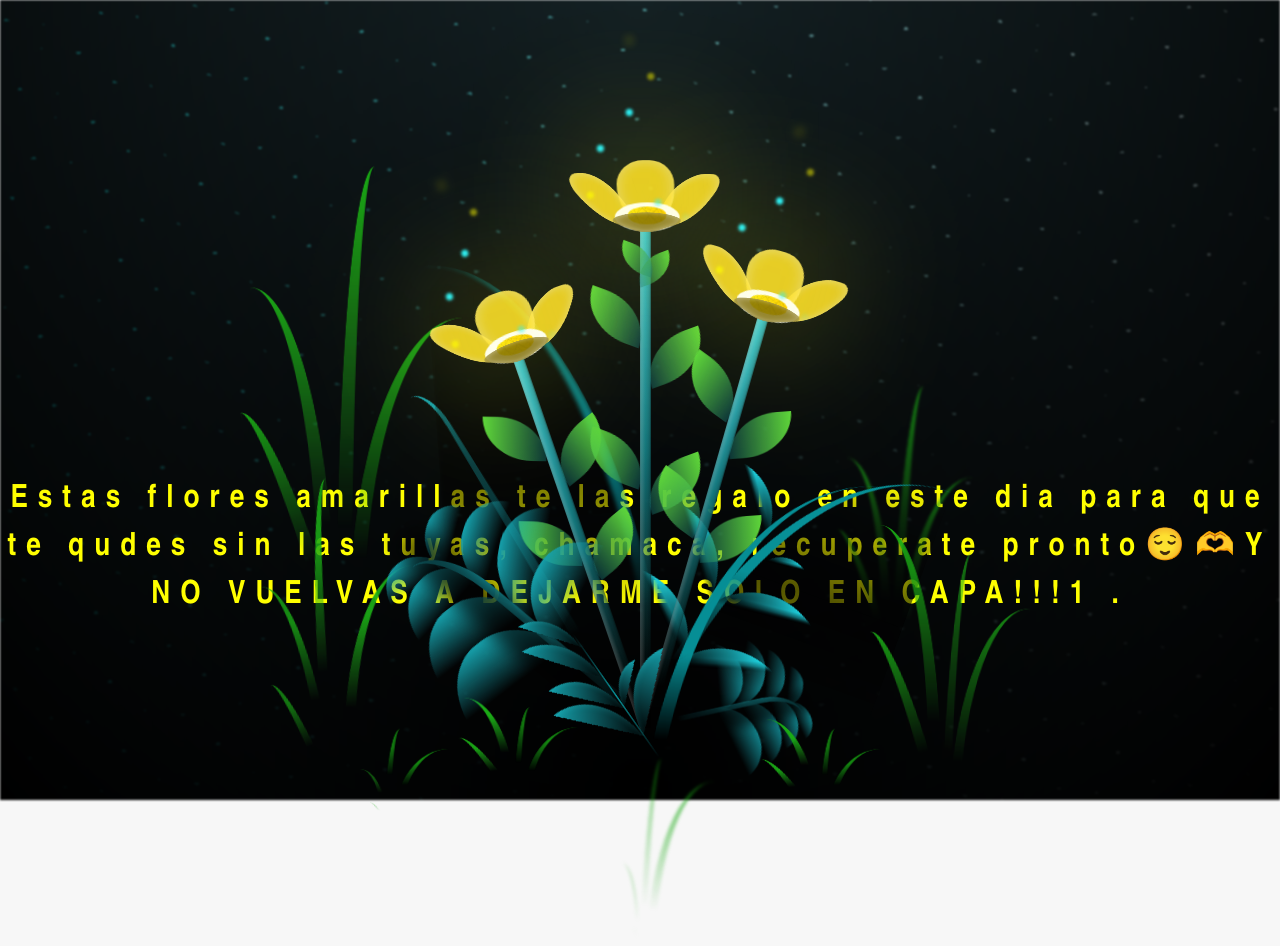
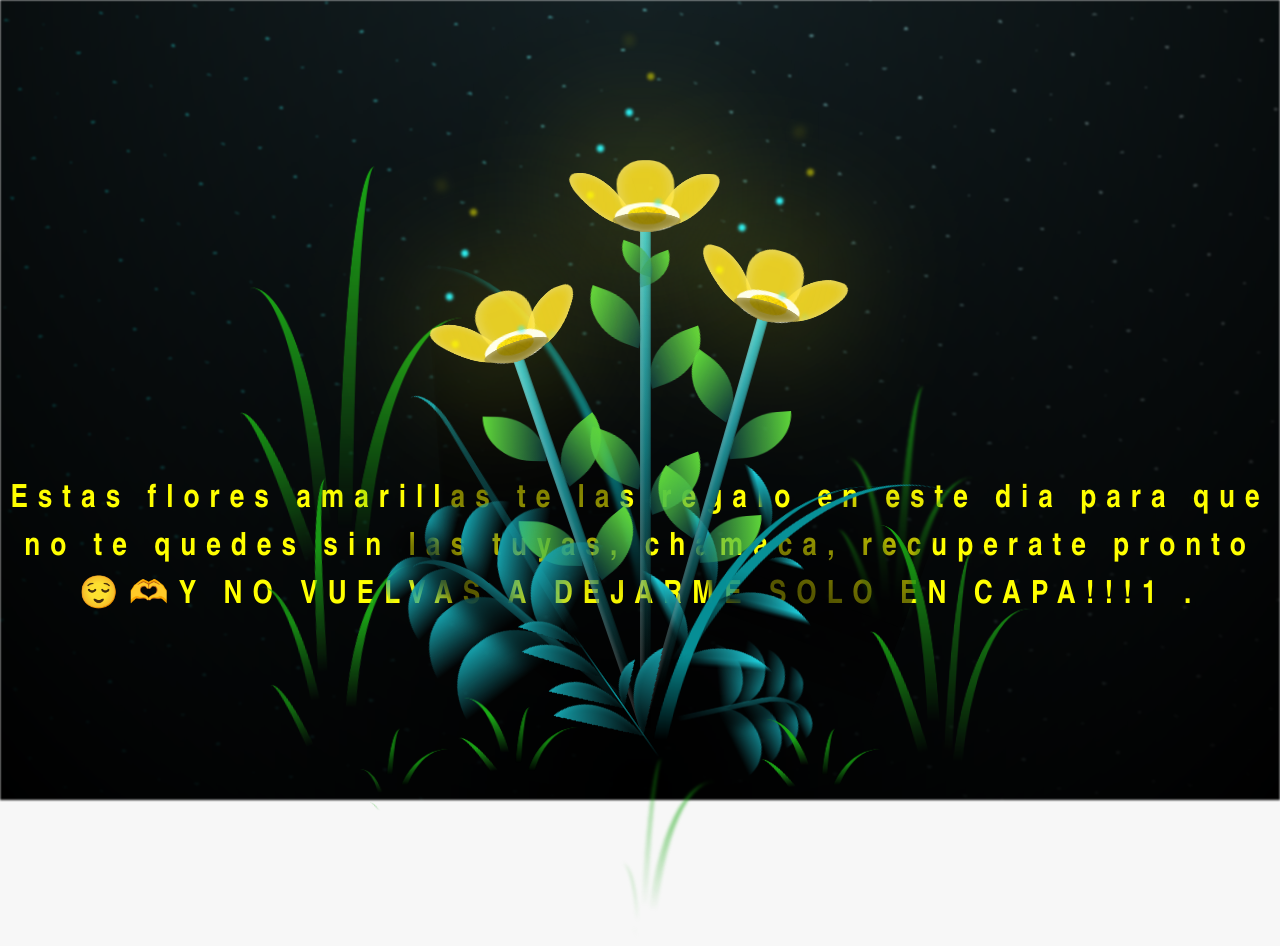
Before and after one commit to XGAMER-cloud/GAB, a plain HTML site: page flower.html in a window 1280 px wide. Drawn offline with Linux system fonts and the light colour scheme.

Commit message:
Update flower.html

```diff
--- a/flower.html
+++ b/flower.html
@@ -13,7 +13,7 @@
     <div id="lyrics">
 
     </div>
-    <h1 class="titulo">Estas flores amarillas te las regalo en este dia para que te qudes sin las tuyas, chamaca, recuperate pronto😌🫶Y NO VUELVAS A DEJARME SOLO EN CAPA!!!1 .</h1>
+    <h1 class="titulo">Estas flores amarillas te las regalo en este dia para que no te quedes sin las tuyas, chamaca, recuperate pronto😌🫶Y NO VUELVAS A DEJARME SOLO EN CAPA!!!1 .</h1>
     <div class="night"></div>
     <div class="flowers">
       <div class="flower flower--1">
```
